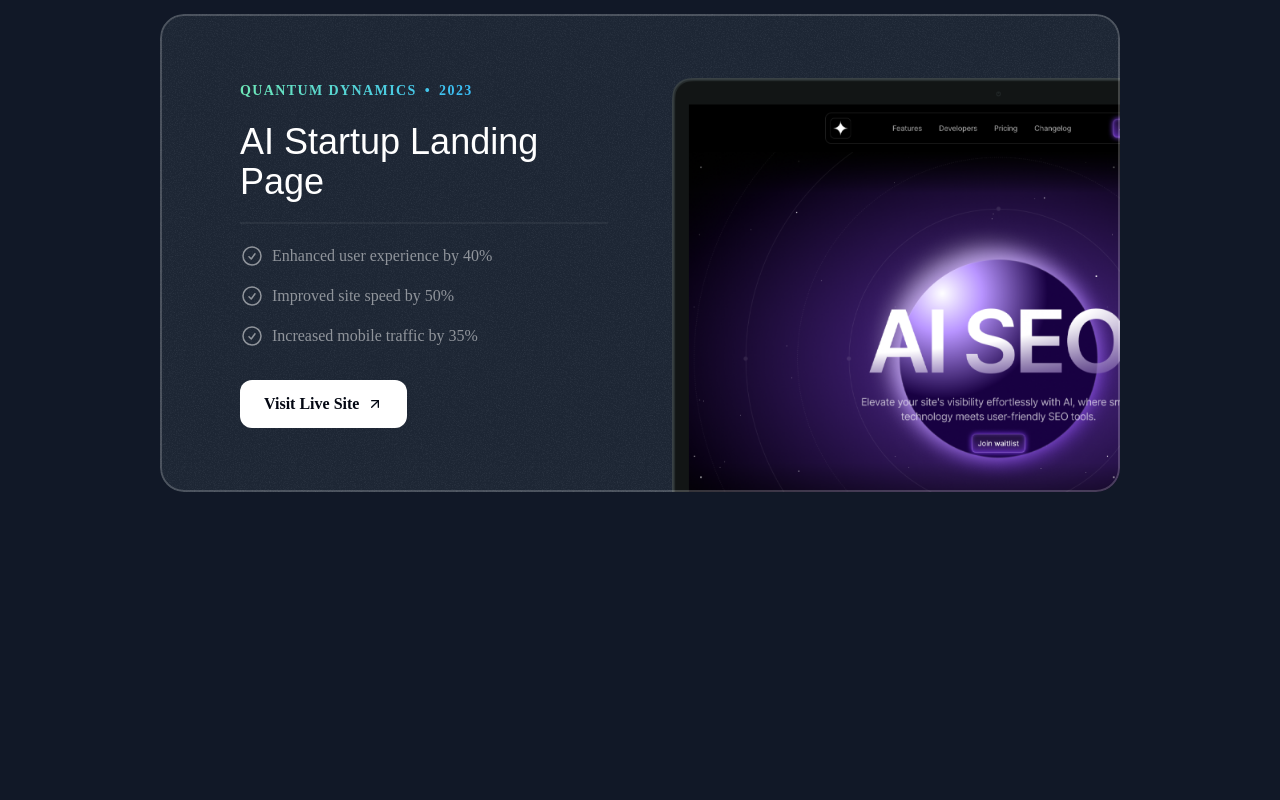
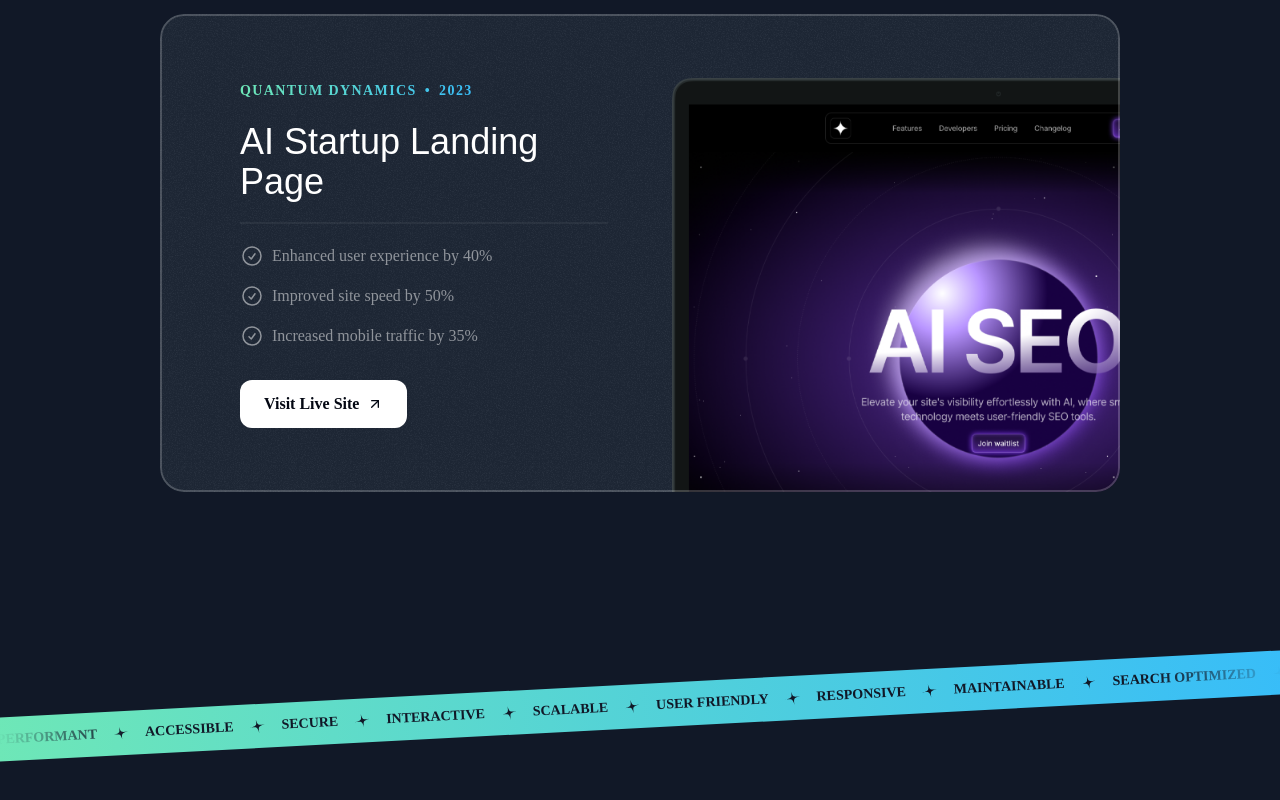
Before and after one commit to Estifanos58/Porfolio, a Next.js app: page / in a window 1280 px wide. Shown: the part 2340-3140 px from the top of the page. Before the commit the page ends 2928 px from the top, so only its background shows below. Built offline with nearby package versions, Linux system fonts and the light colour scheme; a web font is replaced by a local one.

Commit message:
Tape section complete

```diff
--- a/src/app/page.tsx
+++ b/src/app/page.tsx
@@ -1,6 +1,7 @@
 import { Header } from "@/sections/Header";
 import { HeroSection } from "@/sections/Hero";
 import { ProjectsSection } from "@/sections/Projects";
+import { TapeSection } from "@/sections/Tape";
 
 export default function Home() {
   return (
@@ -8,6 +9,7 @@
       <Header/>
       <HeroSection />
       <ProjectsSection />
+      <TapeSection/>
     </div>
   );
 }
--- a/src/sections/Tape.tsx
+++ b/src/sections/Tape.tsx
@@ -1,3 +1,34 @@
+import StarIcon from "@/assets/icons/star.svg";
+
 export const TapeSection = () => {
-  return <div>Tape Section</div>;
+  const words = [
+    "Performant",
+    "Accessible",
+    "Secure",
+    "Interactive",
+    "Scalable",
+    "User Friendly",
+    "Responsive",
+    "Maintainable",
+    "Search Optimized",
+    "Usable",
+    "Reliable"
+  ]
+  return <div className="py-16 lg:py-24 overflow-x-clip">
+      <div className="bg-gradient-to-r from-emerald-300 to-sky-400 -rotate-3 -mx-1">
+        <div className="flex [mask-image:linear-gradient(to_right,transparent,black_10%,black_90%,transparent)]">
+          <div className="flex flex-none gap-4 py-3">
+              {
+              words.map((word)=>{
+                return <div key={word} className="inline-flex gap-4 items-center">
+                    <span className="text-gray-900 uppercase font-extrabold text-sm">{word}</span>
+                    <StarIcon className="size-4 text-gray-900 -rotate-12"/>
+                </div>
+              })
+            }
+            </div>
+        </div>
+    </div>
+  </div>;
+
 };
```
